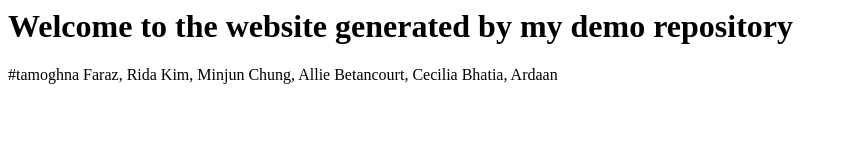
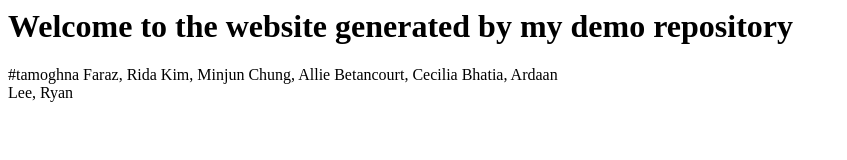
Before and after one commit to usc-ee250-fall25/demo-repository, a website: page index.html in a window 1280 px wide. Shown: the whole page, without its empty margins (0-847 px from the left). Drawn offline with Linux system fonts and the light colour scheme.

Commit message:
Ryan Lee

```diff
--- a/index.html
+++ b/index.html
@@ -5,3 +5,4 @@ Kim, Minjun
 Chung, Allie
 Betancourt, Cecilia
 Bhatia, Ardaan
+<div>Lee, Ryan</div>
```
Also changed, not shown: README.md.
